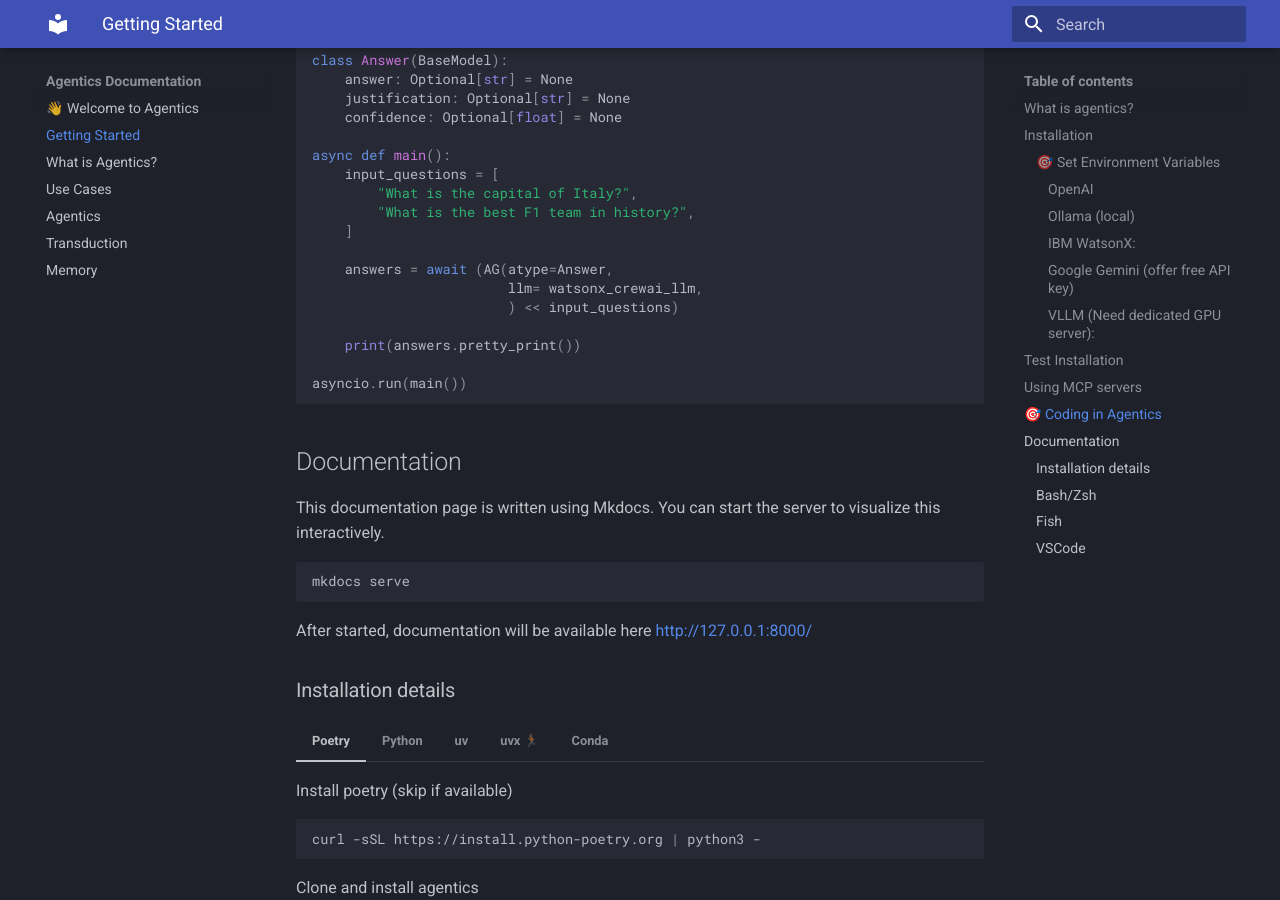
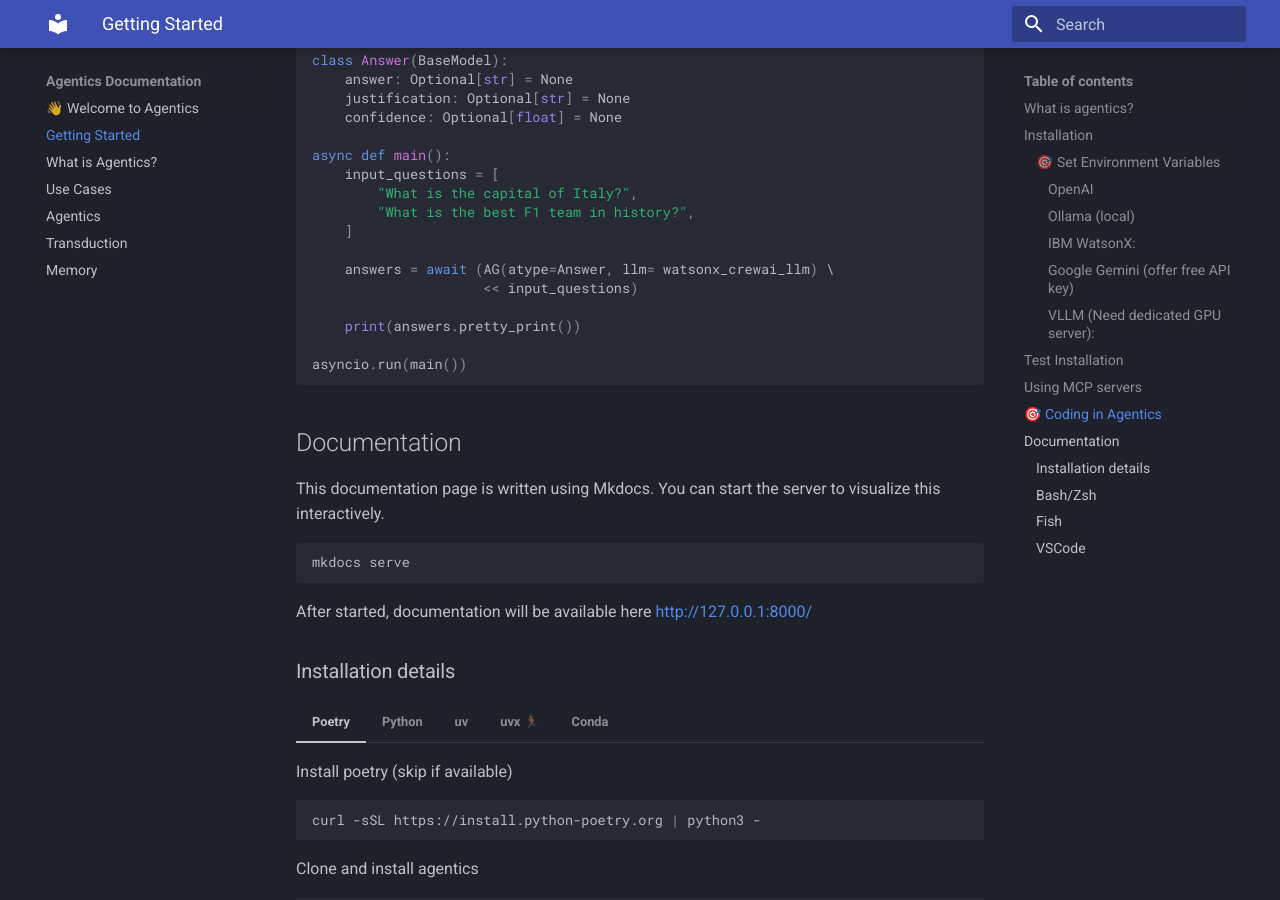
Before and after one commit to zhubrian/Agentics, an MkDocs documentation site: the page built from docs/getting_started.md, in a window 1280 px wide and 900 px high, scrolled down 3196 px. Built offline with MkDocs 1.6.1 and Material for MkDocs 9.7.7, drawn with Linux system fonts in a browser that asks for light colours.

```diff
--- a/docs/getting_started.md
+++ b/docs/getting_started.md
@@ -148,9 +148,8 @@ async def main():
         "What is the best F1 team in history?",
     ]
 
-    answers = await (AG(atype=Answer,
-                        llm= watsonx_crewai_llm,
-                        ) << input_questions)
+    answers = await (AG(atype=Answer, llm= watsonx_crewai_llm) \
+                     << input_questions)
 
     print(answers.pretty_print())
 
```
